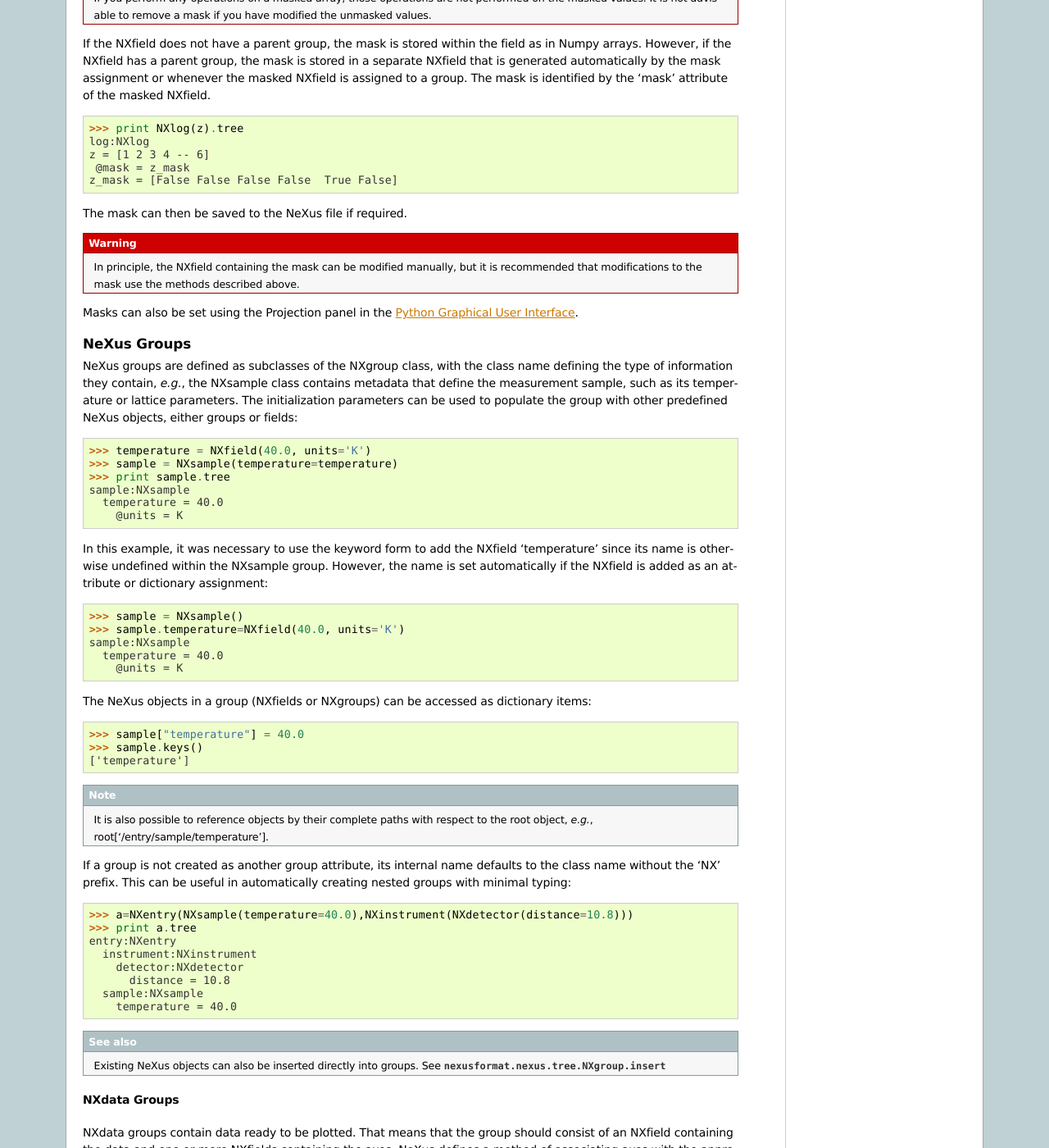
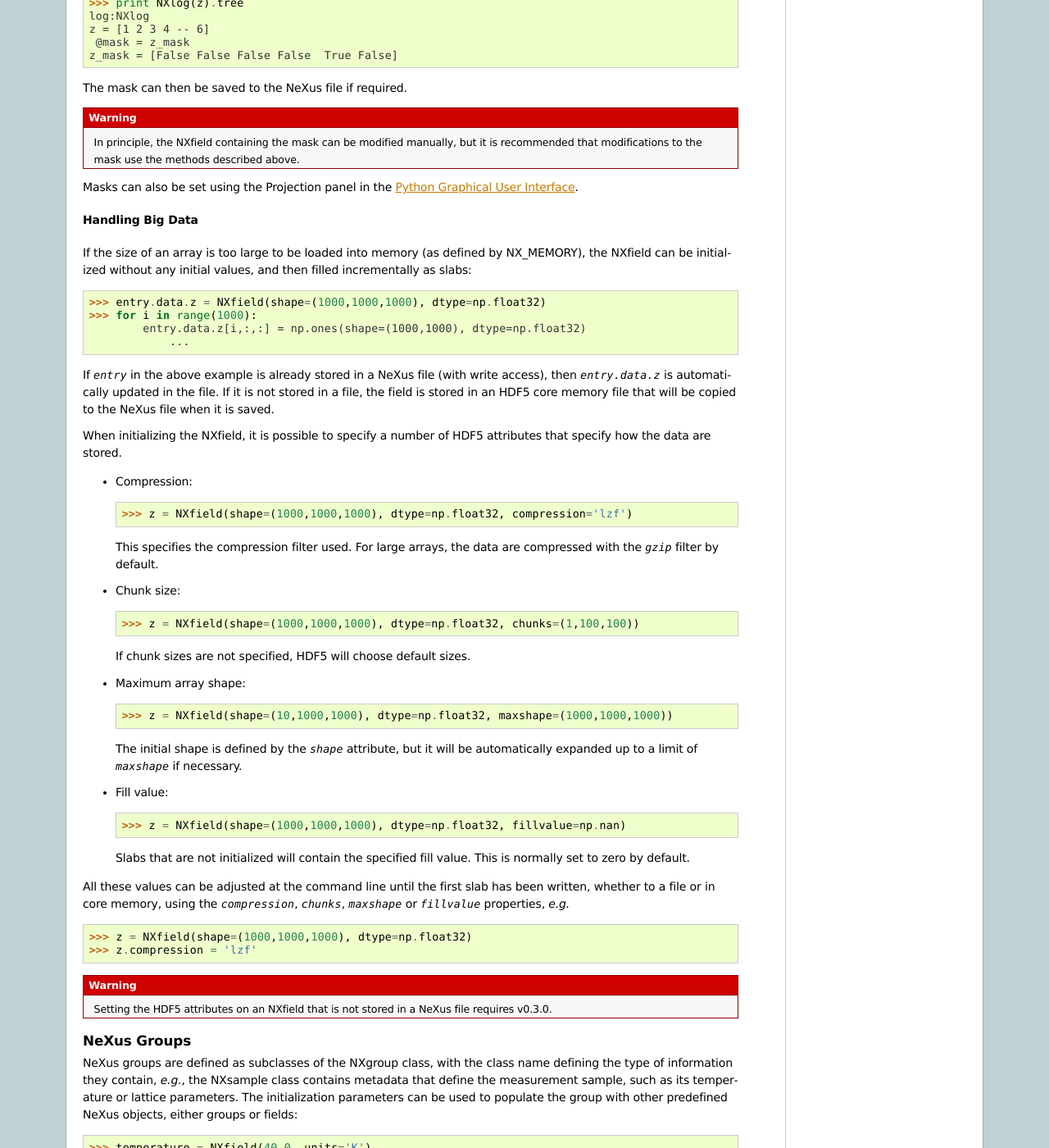
Before and after one commit to nexpy/nexpy, a Sphinx documentation site: the page built from doc/source/pythonshell.rst, in a window 1280 px wide and 1400 px high, scrolled down 4357 px. Shown: the whole window at 82% size. Built offline with Sphinx 7.4.7, drawn with Linux system fonts in a browser that asks for light colours; some of the changed text lies outside the part shown.

Commit message:
Update documentation

```diff
--- a/doc/source/pythonshell.rst
+++ b/doc/source/pythonshell.rst
@@ -174,6 +174,16 @@ example, a float64 array can be converted to float32 on assignment::
 .. note:: Numeric dtypes can be defined either as a string, *e.g.*, 'int16',
           'float32', or using the numpy dtypes, *e.g.*, np.int16, np.float32.
 
+.. warning:: By default, Python strings are stored as variable-length strings in
+             the HDF5 file. These use a special object dtype defined by h5py
+             (see the `h5py documentation
+             <http://docs.h5py.org/en/latest/special.html#variable-length-strings>`_).
+             As of v0.3.0, if you wish to store fixed length strings, specify
+             a dtype of 'S' or, *e.g.*, 'S10' when creating the NXfield. Any
+             dtype of kind 'U' (for unicode string in Python 3), will be
+             automatically converted to the variable-length string dtype since
+             HDF5 cannot convert them.
+
 Similarly, the shape and dimension sizes of an integer or float array is
 inherited from the assigned numpy array. It is possible to initialize an NXfield
 array without specifying the data values in advance, *e.g.*, if the data has to
@@ -205,21 +215,6 @@ When a NeXus tree is printed, the attributes are prefixed by '@'::
  sample:NXsample
    temperature = 40.0
      @units = K
-
-Slab Input/Output
-^^^^^^^^^^^^^^^^^
-If the size of the NXfield array is too large to be loaded into memory (as
-defined by NX_MEMORY), the data values should be read or written in as a series
-of slabs represented by NXfield slices::
-
- >>> for i in range(Ni):
-         for j in range(Nj):
-             value = root.NXentry[0].data.data[i,j,:]
-             ...
-
-.. note:: NXfield values are stored in its 'nxdata' attribute. For integers and
-          floats, this will be a numpy array. If the values have not been
-          loaded, 'nxdata' is set to None.
 
 Masked Arrays
 ^^^^^^^^^^^^^
@@ -265,6 +260,62 @@ The mask can then be saved to the NeXus file if required.
              the methods described above.
 
 Masks can also be set using the Projection panel in the :doc:`pythongui`.
+
+Handling Big Data
+^^^^^^^^^^^^^^^^^
+If the size of an array is too large to be loaded into memory (as defined by
+NX_MEMORY), the NXfield can be initialized without any initial values, and then
+filled incrementally as slabs::
+
+ >>> entry.data.z = NXfield(shape=(1000,1000,1000), dtype=np.float32)
+ >>> for i in range(1000):
+         entry.data.z[i,:,:] = np.ones(shape=(1000,1000), dtype=np.float32)
+             ...
+
+If `entry` in the above example is already stored in a NeXus file (with write
+access), then `entry.data.z` is automatically updated in the file. If it is not
+stored in a file, the field is stored in an HDF5 core memory file that will be
+copied to the NeXus file when it is saved.
+
+When initializing the NXfield, it is possible to specify a number of HDF5
+attributes that specify how the data are stored.
+
+* Compression::
+
+    >>> z = NXfield(shape=(1000,1000,1000), dtype=np.float32, compression='lzf')
+
+  This specifies the compression filter used. For large arrays, the data are
+  compressed with the `gzip` filter by default.
+
+* Chunk size::
+
+    >>> z = NXfield(shape=(1000,1000,1000), dtype=np.float32, chunks=(1,100,100))
+
+  If chunk sizes are not specified, HDF5 will choose default sizes.
+
+* Maximum array shape::
+
+    >>> z = NXfield(shape=(10,1000,1000), dtype=np.float32, maxshape=(1000,1000,1000))
+
+  The initial shape is defined by the `shape` attribute, but it will be
+  automatically expanded up to a limit of `maxshape` if necessary.
+
+* Fill value::
+
+    >>> z = NXfield(shape=(1000,1000,1000), dtype=np.float32, fillvalue=np.nan)
+
+  Slabs that are not initialized will contain the specified fill value. This is
+  normally set to zero by default.
+
+All these values can be adjusted at the command line until the first slab has
+been written, whether to a file or in core memory, using the `compression`,
+`chunks`, `maxshape` or `fillvalue` properties, *e.g.*
+
+ >>> z = NXfield(shape=(1000,1000,1000), dtype=np.float32)
+ >>> z.compression = 'lzf'
+
+.. warning :: Setting the HDF5 attributes on an NXfield that is not stored
+              in a NeXus file requires v0.3.0.
 
 NeXus Groups
 ------------
```
